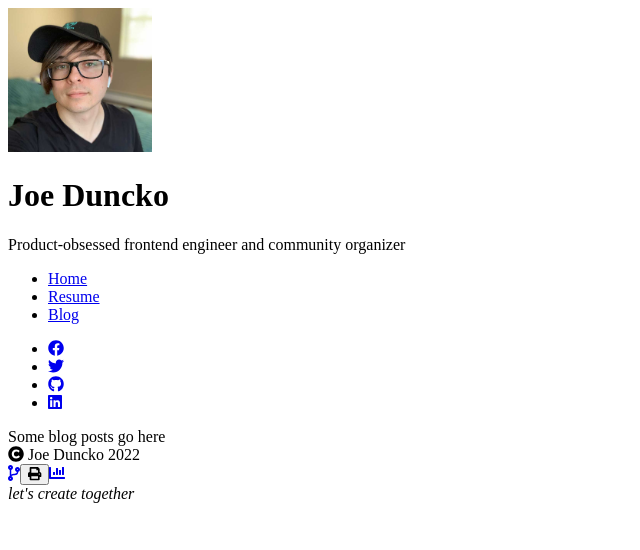
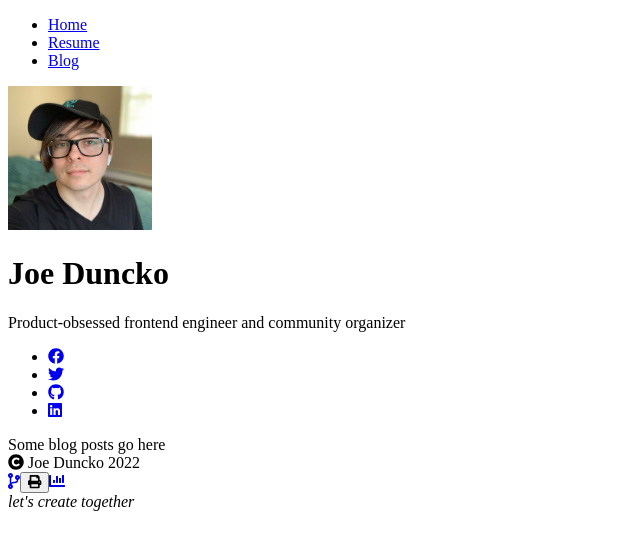
Before and after one commit to JoeDuncko/JoeDuncko.com, a Next.js app: page / in a window 1280 px wide. Shown: the top 550 px of the page, without its empty margins (0-640 px from the left). Built offline with nearby package versions, Linux system fonts and the light colour scheme.

Commit message:
Move nav

```diff
--- a/components/header.tsx
+++ b/components/header.tsx
@@ -5,23 +5,8 @@ import { description, name } from "../constants";
 export default function Header() {
   return (
     <header className="flex flex-col items-center mb-4 print:hidden">
-      <Image
-        priority
-        className="rounded-full"
-        src="/images/JoeDuncko2019Square.jpg"
-        height={144}
-        width={144}
-        alt={name}
-      />
-
-      <h1 className="text-4xl">{name}</h1>
-
-      <section className="flex flex-col items-center text-center">
-        <p>{description}</p>
-      </section>
-
-      <section>
-        <ul className="flex flex-row items-center text-center gap-8">
+      <nav className="mb-8">
+        <ul className="flex flex-row items-end text-center gap-8">
           {/* TODO: highlight the active page */}
           <li>
             <Link href="/">
@@ -39,6 +24,21 @@ export default function Header() {
             </Link>
           </li>
         </ul>
+      </nav>
+
+      <Image
+        priority
+        className="rounded-full"
+        src="/images/JoeDuncko2019Square.jpg"
+        height={144}
+        width={144}
+        alt={name}
+      />
+
+      <h1 className="text-4xl">{name}</h1>
+
+      <section className="flex flex-col items-center text-center">
+        <p>{description}</p>
       </section>
     </header>
   );
```
